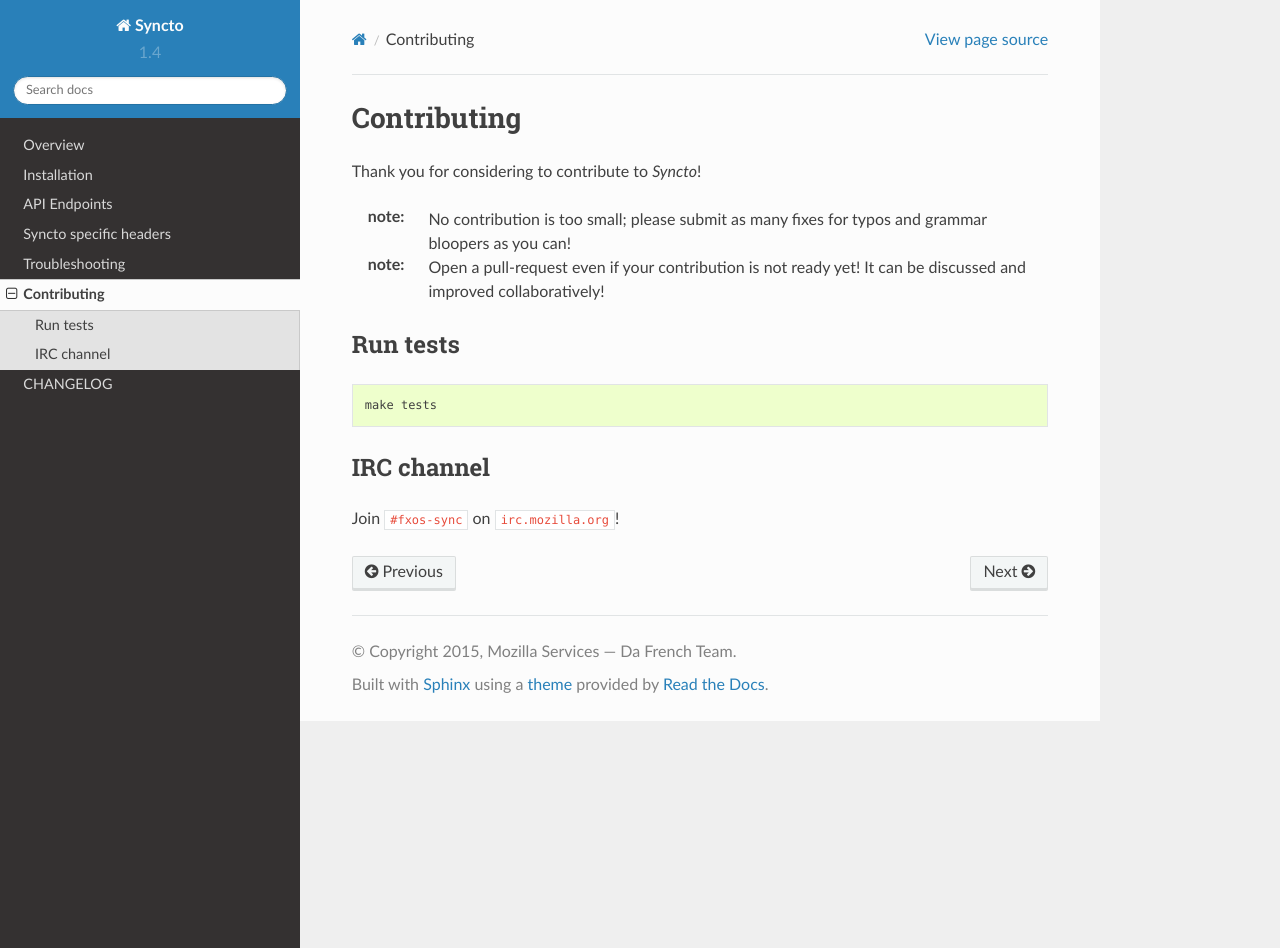
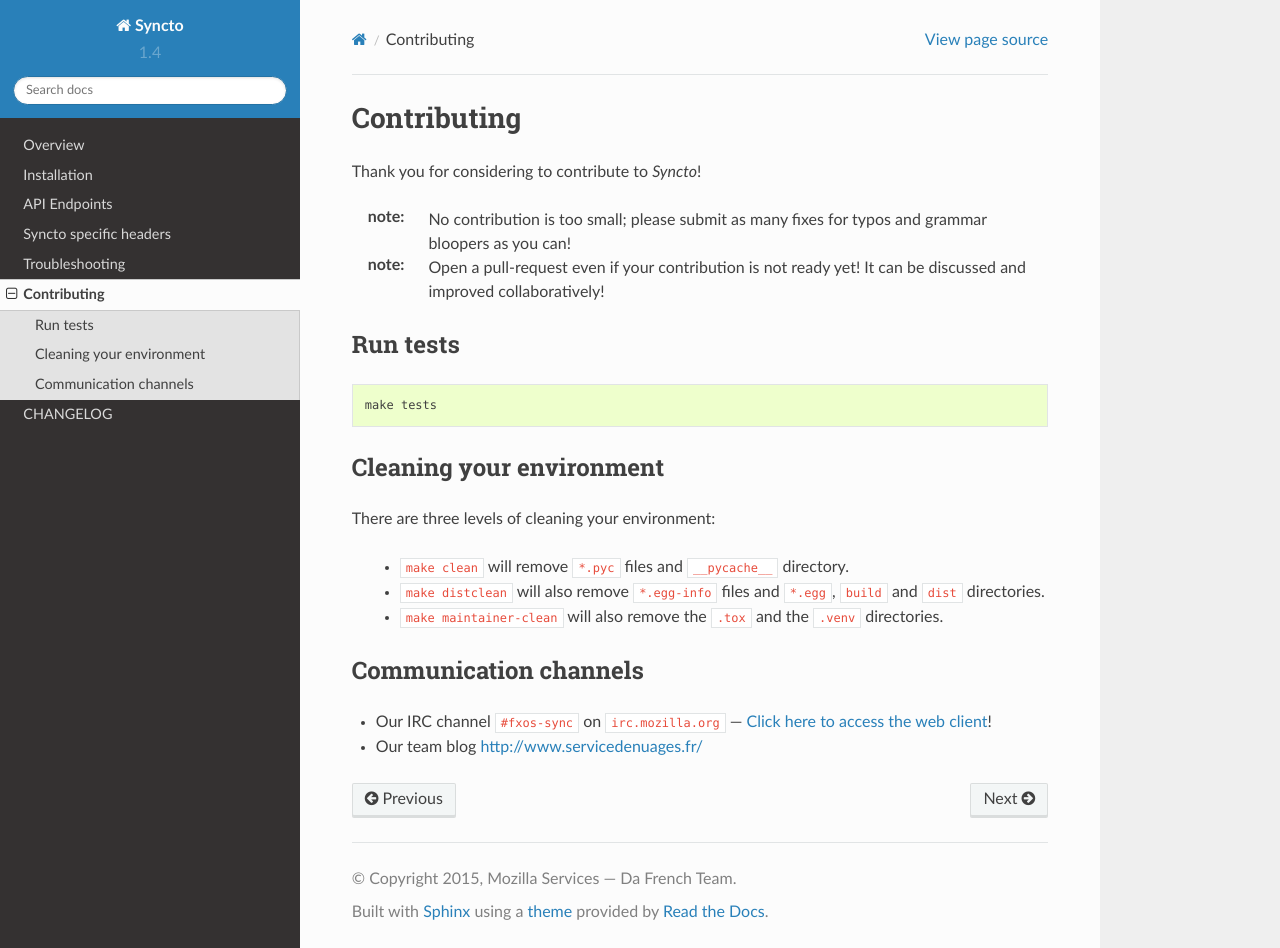
Before and after one commit to mozilla-services/syncto, a Sphinx documentation site: the page built from docs/contributing.rst, in a window 1280 px wide and 948 px high. Built offline with Sphinx 7.4.7 and the Read the Docs theme 2.0.0, drawn with Linux system fonts in a browser that asks for light colours; pages that are not in the unit, such as notebooks, are missing from menus.

Commit message:
Remove documentation warnings.

```diff
--- a/docs/api/index.rst
+++ b/docs/api/index.rst
@@ -6,6 +6,7 @@ API Endpoints
 .. toctree::
 
    resource
+   cliquet/utilities
    cliquet/versioning
    cliquet/batch
    cliquet/timestamps
--- a/docs/conf.py
+++ b/docs/conf.py
@@ -29,7 +29,9 @@ if not on_rtd:  # only import and set the theme if we're building docs locally
 # Copy the docs from Cliquet inside these ones.
 destination = os.path.join(__HERE__, 'api', 'cliquet')
 cliquet_docs.copy_docs('api', destination)
-
+os.remove(os.path.join(destination, 'index.rst'))
+os.remove(os.path.join(destination, 'authentication.rst'))
+os.remove(os.path.join(destination, 'resource.rst'))
 
 # If extensions (or modules to document with autodoc) are in another directory,
 # add these directories to sys.path here. If the directory is relative to the
--- a/docs/contributing.rst
+++ b/docs/contributing.rst
@@ -22,7 +22,23 @@ Run tests
     make tests
 
 
-IRC channel
-===========
+Cleaning your environment
+=========================
 
-Join ``#fxos-sync`` on ``irc.mozilla.org``!
+There are three levels of cleaning your environment:
+
+ - ``make clean`` will remove ``*.pyc`` files and ``__pycache__`` directory.
+ - ``make distclean`` will also remove ``*.egg-info`` files and ``*.egg``,
+   ``build`` and ``dist`` directories.
+ - ``make maintainer-clean`` will also remove the ``.tox`` and the
+   ``.venv`` directories.
+
+
+.. _communication_channels:
+
+Communication channels
+======================
+
+* Our IRC channel ``#fxos-sync`` on ``irc.mozilla.org`` —
+  `Click here to access the web client <http://chat.mibbit.com/?server=irc.mozilla.org&channel=%23fxos-sync>`_!
+* Our team blog http://www.servicedenuages.fr/
```
Also changed, not shown: docs/troubleshooting.rst (+0 -12 lines), 2 other files.
